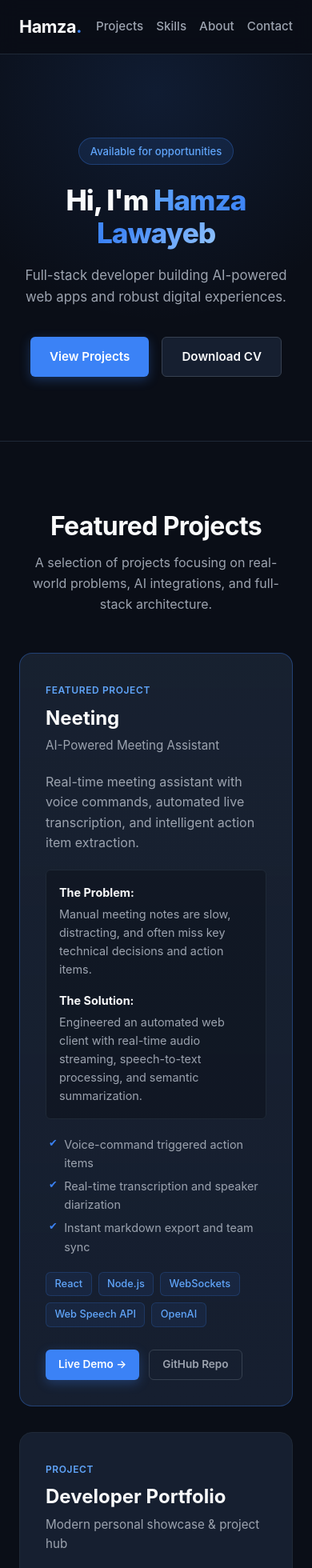
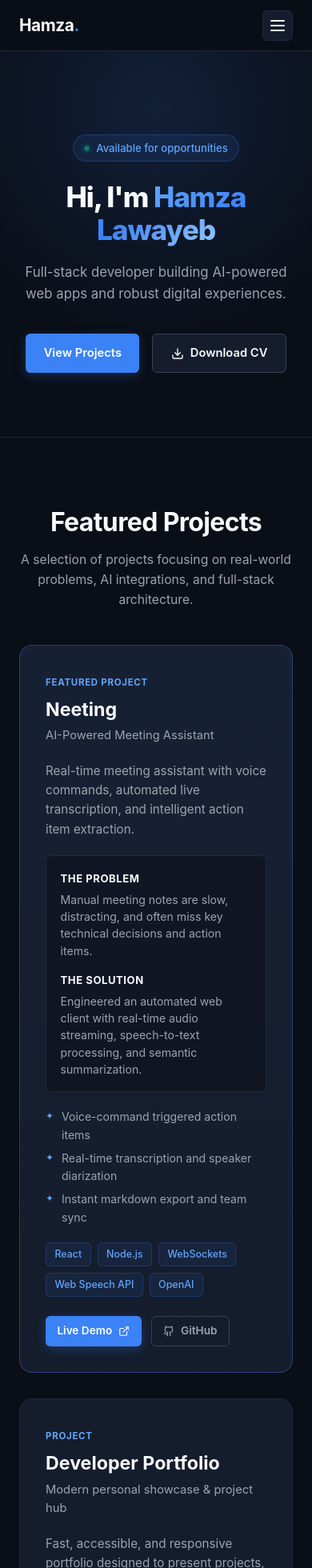
Before and after one commit to hamzalw404/portfolio, a React (Vite) app: page / in a window 390 px wide. Shown: the top 1960 px of the page at 80% size. Built offline with nearby package versions, Linux system fonts and the light colour scheme.

Commit message:
Add responsive navigation, icons, and interactive elements

```diff
--- a/src/components/Contact.jsx
+++ b/src/components/Contact.jsx
@@ -1,48 +1,94 @@
+import { useState } from 'react';
+import { IconMail, IconGithub, IconLinkedin, IconCopy, IconCheck } from './Icons';
+
 export default function Contact() {
+  const [copied, setCopied] = useState(false);
+  const email = 'hamzalawayeb@gmail.com';
+
+  const handleCopy = () => {
+    navigator.clipboard.writeText(email);
+    setCopied(true);
+    setTimeout(() => setCopied(false), 2200);
+  };
+
   return (
     <section className="section" id="contact">
       <div className="container">
         <div className="section-header">
           <h2 className="section-title">Get In Touch</h2>
           <p className="section-subtitle">
-            Whether you have a project in mind, want to discuss opportunities, or just want to connect.
+            Whether you have a project idea, want to discuss an open role, or just want to connect.
           </p>
         </div>
 
         <div className="contact-card">
           <div className="contact-methods">
-            <a
-              href="mailto:hamzalawayeb@gmail.com"
-              className="contact-pill"
-              target="_blank"
-              rel="noopener noreferrer"
-            >
-              <span className="contact-label">Email:</span>
-              <span className="contact-value">hamzalawayeb@gmail.com</span>
-            </a>
+            <div className="contact-pill">
+              <div className="contact-pill-left">
+                <IconMail className="contact-icon" />
+                <div>
+                  <span className="contact-label">Email</span>
+                  <a href={`mailto:${email}`} className="contact-value">
+                    {email}
+                  </a>
+                </div>
+              </div>
+              <button
+                type="button"
+                className="btn-copy"
+                onClick={handleCopy}
+                title="Copy email to clipboard"
+                aria-label="Copy email"
+              >
+                {copied ? (
+                  <span className="copied-status">
+                    <IconCheck size={14} /> Copied!
+                  </span>
+                ) : (
+                  <span className="copy-action">
+                    <IconCopy size={14} /> Copy
+                  </span>
+                )}
+              </button>
+            </div>
+
             <a
               href="https://github.com/hamzalawayeb"
               className="contact-pill"
               target="_blank"
               rel="noopener noreferrer"
             >
-              <span className="contact-label">GitHub:</span>
-              <span className="contact-value">github.com/hamzalawayeb</span>
+              <div className="contact-pill-left">
+                <IconGithub className="contact-icon" />
+                <div>
+                  <span className="contact-label">GitHub</span>
+                  <span className="contact-value">github.com/hamzalawayeb</span>
+                </div>
+              </div>
+              <span className="pill-arrow">↗</span>
             </a>
+
             <a
               href="https://linkedin.com/in/hamzalawayeb"
               className="contact-pill"
               target="_blank"
               rel="noopener noreferrer"
             >
-              <span className="contact-label">LinkedIn:</span>
-              <span className="contact-value">linkedin.com/in/hamzalawayeb</span>
+              <div className="contact-pill-left">
+                <IconLinkedin className="contact-icon" />
+                <div>
+                  <span className="contact-label">LinkedIn</span>
+                  <span className="contact-value">linkedin.com/in/hamzalawayeb</span>
+                </div>
+              </div>
+              <span className="pill-arrow">↗</span>
             </a>
           </div>
 
           <div className="contact-cta">
-            <a href="mailto:hamzalawayeb@gmail.com" className="btn btn-primary">
-              Send an Email
+            <a href={`mailto:${email}`} className="btn btn-primary">
+              <IconMail size={16} />
+              <span>Say Hello</span>
             </a>
           </div>
         </div>
--- a/src/components/Hero.jsx
+++ b/src/components/Hero.jsx
@@ -1,8 +1,13 @@
+import { IconDownload } from './Icons';
+
 export default function Hero() {
   return (
     <section className="hero-section" id="hero">
       <div className="container hero-container">
-        <div className="hero-badge">Available for opportunities</div>
+        <div className="hero-badge">
+          <span className="status-dot"></span>
+          Available for opportunities
+        </div>
         <h1 className="hero-title">
           Hi, I&apos;m <span className="highlight">Hamza Lawayeb</span>
         </h1>
@@ -14,7 +19,8 @@ export default function Hero() {
             View Projects
           </a>
           <a href="/resume.pdf" download className="btn btn-secondary">
-            Download CV
+            <IconDownload size={16} />
+            <span>Download CV</span>
           </a>
         </div>
       </div>
--- /dev/null
+++ b/src/components/Icons.jsx
@@ -0,0 +1,141 @@
+export function IconGithub({ size = 18, className = '' }) {
+  return (
+    <svg
+      width={size}
+      height={size}
+      viewBox="0 0 24 24"
+      fill="none"
+      stroke="currentColor"
+      strokeWidth="2"
+      strokeLinecap="round"
+      strokeLinejoin="round"
+      className={className}
+      aria-hidden="true"
+    >
+      <path d="M15 22v-4a4.8 4.8 0 0 0-1-3.5c3 0 6-2 6-5.5.08-1.25-.27-2.48-1-3.5.28-1.15.28-2.35 0-3.5 0 0-1 0-3 1.5-2.64-.5-5.36-.5-8 0C6 2 5 2 5 2c-.3 1.15-.3 2.35 0 3.5A5.403 5.403 0 0 0 4 9c0 3.5 3 5.5 6 5.5-.39.49-.68 1.05-.85 1.65-.17.6-.22 1.23-.15 1.85v4" />
+      <path d="M9 18c-4.51 2-5-2-7-2" />
+    </svg>
+  );
+}
+
+export function IconLinkedin({ size = 18, className = '' }) {
+  return (
+    <svg
+      width={size}
+      height={size}
+      viewBox="0 0 24 24"
+      fill="none"
+      stroke="currentColor"
+      strokeWidth="2"
+      strokeLinecap="round"
+      strokeLinejoin="round"
+      className={className}
+      aria-hidden="true"
+    >
+      <path d="M16 8a6 6 0 0 1 6 6v7h-4v-7a2 2 0 0 0-2-2 2 2 0 0 0-2 2v7h-4v-7a6 6 0 0 1 6-6z" />
+      <rect x="2" y="9" width="4" height="12" rx="1" />
+      <circle cx="4" cy="4" r="2" />
+    </svg>
+  );
+}
+
+export function IconMail({ size = 18, className = '' }) {
+  return (
+    <svg
+      width={size}
+      height={size}
+      viewBox="0 0 24 24"
+      fill="none"
+      stroke="currentColor"
+      strokeWidth="2"
+      strokeLinecap="round"
+      strokeLinejoin="round"
+      className={className}
+      aria-hidden="true"
+    >
+      <rect width="20" height="16" x="2" y="4" rx="2" />
+      <path d="m22 7-8.97 5.7a1.94 1.94 0 0 1-2.06 0L2 7" />
+    </svg>
+  );
+}
+
+export function IconExternal({ size = 16, className = '' }) {
+  return (
+    <svg
+      width={size}
+      height={size}
+      viewBox="0 0 24 24"
+      fill="none"
+      stroke="currentColor"
+      strokeWidth="2"
+      strokeLinecap="round"
+      strokeLinejoin="round"
+      className={className}
+      aria-hidden="true"
+    >
+      <path d="M15 3h6v6" />
+      <path d="M10 14 21 3" />
+      <path d="M18 13v6a2 2 0 0 1-2 2H5a2 2 0 0 1-2-2V8a2 2 0 0 1 2-2h6" />
+    </svg>
+  );
+}
+
+export function IconDownload({ size = 16, className = '' }) {
+  return (
+    <svg
+      width={size}
+      height={size}
+      viewBox="0 0 24 24"
+      fill="none"
+      stroke="currentColor"
+      strokeWidth="2"
+      strokeLinecap="round"
+      strokeLinejoin="round"
+      className={className}
+      aria-hidden="true"
+    >
+      <path d="M21 15v4a2 2 0 0 1-2 2H5a2 2 0 0 1-2-2v-4" />
+      <polyline points="7 10 12 15 17 10" />
+      <line x1="12" y1="15" x2="12" y2="3" />
+    </svg>
+  );
+}
+
+export function IconCopy({ size = 16, className = '' }) {
+  return (
+    <svg
+      width={size}
+      height={size}
+      viewBox="0 0 24 24"
+      fill="none"
+      stroke="currentColor"
+      strokeWidth="2"
+      strokeLinecap="round"
+      strokeLinejoin="round"
+      className={className}
+      aria-hidden="true"
+    >
+      <rect width="14" height="14" x="8" y="8" rx="2" ry="2" />
+      <path d="M4 16c-1.1 0-2-.9-2-2V4c0-1.1.9-2 2-2h10c1.1 0 2 .9 2 2" />
+    </svg>
+  );
+}
+
+export function IconCheck({ size = 16, className = '' }) {
+  return (
+    <svg
+      width={size}
+      height={size}
+      viewBox="0 0 24 24"
+      fill="none"
+      stroke="currentColor"
+      strokeWidth="2.5"
+      strokeLinecap="round"
+      strokeLinejoin="round"
+      className={className}
+      aria-hidden="true"
+    >
+      <polyline points="20 6 9 17 4 12" />
+    </svg>
+  );
+}
--- a/src/components/Navbar.jsx
+++ b/src/components/Navbar.jsx
@@ -1,15 +1,41 @@
+import { useState } from 'react';
+
 export default function Navbar() {
+  const [isOpen, setIsOpen] = useState(false);
+
+  const toggleMenu = () => setIsOpen((prev) => !prev);
+  const closeMenu = () => setIsOpen(false);
+
   return (
     <header className="navbar">
       <div className="container nav-content">
-        <a href="#" className="nav-logo">
+        <a href="#hero" className="nav-logo" onClick={closeMenu}>
           Hamza<span>.</span>
         </a>
-        <nav className="nav-links">
-          <a href="#projects">Projects</a>
-          <a href="#skills">Skills</a>
-          <a href="#about">About</a>
-          <a href="#contact">Contact</a>
+
+        <button
+          type="button"
+          className="nav-mobile-toggle"
+          onClick={toggleMenu}
+          aria-label="Toggle Navigation Menu"
+          aria-expanded={isOpen}
+        >
+          <span className={`hamburger-bar ${isOpen ? 'open' : ''}`}></span>
+        </button>
+
+        <nav className={`nav-links ${isOpen ? 'open' : ''}`}>
+          <a href="#projects" onClick={closeMenu}>
+            Projects
+          </a>
+          <a href="#skills" onClick={closeMenu}>
+            Skills
+          </a>
+          <a href="#about" onClick={closeMenu}>
+            About
+          </a>
+          <a href="#contact" onClick={closeMenu}>
+            Contact
+          </a>
         </nav>
       </div>
     </header>
--- a/src/components/ProjectCard.jsx
+++ b/src/components/ProjectCard.jsx
@@ -1,3 +1,5 @@
+import { IconGithub, IconExternal } from './Icons';
+
 export default function ProjectCard({ project }) {
   const { title, subtitle, description, problem, solution, tags, liveDemo, github, highlights, featured } =
     project;
@@ -17,10 +19,12 @@ export default function ProjectCard({ project }) {
       {problem && solution && (
         <div className="project-case">
           <div className="case-item">
-            <strong>The Problem:</strong> {problem}
+            <strong>The Problem</strong>
+            <p>{problem}</p>
           </div>
           <div className="case-item">
-            <strong>The Solution:</strong> {solution}
+            <strong>The Solution</strong>
+            <p>{solution}</p>
           </div>
         </div>
       )}
@@ -49,7 +53,8 @@ export default function ProjectCard({ project }) {
             rel="noopener noreferrer"
             className="btn btn-sm btn-primary"
           >
-            Live Demo →
+            <span>Live Demo</span>
+            <IconExternal size={14} />
           </a>
         )}
         {github && (
@@ -59,7 +64,8 @@ export default function ProjectCard({ project }) {
             rel="noopener noreferrer"
             className="btn btn-sm btn-outline"
           >
-            GitHub Repo
+            <IconGithub size={14} />
+            <span>GitHub</span>
           </a>
         )}
       </div>
--- a/src/index.css
+++ b/src/index.css
@@ -1,22 +1,23 @@
 :root {
   --bg-primary: #0a0e17;
   --bg-secondary: #111827;
-  --bg-card: #161f30;
-  --bg-card-hover: #1c273c;
+  --bg-card: #151d2d;
+  --bg-card-hover: #1b263b;
   --text-primary: #f9fafb;
   --text-secondary: #9ca3af;
   --text-muted: #6b7280;
   --accent: #3b82f6;
   --accent-hover: #2563eb;
   --accent-light: #60a5fa;
-  --border: #1f2937;
+  --accent-glow: rgba(59, 130, 246, 0.25);
+  --border: #1f293d;
   --border-light: #374151;
   --radius-sm: 6px;
   --radius-md: 10px;
   --radius-lg: 16px;
   --font-family: -apple-system, BlinkMacSystemFont, "Segoe UI", Roboto, "Helvetica Neue", Arial, sans-serif;
-  --container-max-width: 1040px;
-  --transition: all 0.2s ease-in-out;
+  --container-max-width: 1000px;
+  --transition: all 0.2s cubic-bezier(0.16, 1, 0.3, 1);
 }
 
 * {
@@ -45,6 +46,13 @@ a {
   transition: var(--transition);
 }
 
+button {
+  font-family: inherit;
+  cursor: pointer;
+  border: none;
+  background: none;
+}
+
 .container {
   width: 100%;
   max-width: var(--container-max-width);
@@ -57,10 +65,11 @@ a {
   position: sticky;
   top: 0;
   z-index: 100;
-  background-color: rgba(10, 14, 23, 0.85);
-  backdrop-filter: blur(12px);
+  background-color: rgba(10, 14, 23, 0.82);
+  backdrop-filter: blur(14px);
+  -webkit-backdrop-filter: blur(14px);
   border-bottom: 1px solid var(--border);
-  height: 68px;
+  height: 64px;
   display: flex;
   align-items: center;
 }
@@ -72,7 +81,7 @@ a {
 }
 
 .nav-logo {
-  font-size: 1.35rem;
+  font-size: 1.3rem;
   font-weight: 700;
   letter-spacing: -0.02em;
 }
@@ -83,12 +92,12 @@ a {
 
 .nav-links {
   display: flex;
-  gap: 1.75rem;
+  gap: 1.8rem;
 }
 
 .nav-links a {
   color: var(--text-secondary);
-  font-size: 0.95rem;
+  font-size: 0.92rem;
   font-weight: 500;
 }
 
@@ -96,31 +105,101 @@ a {
   color: var(--accent-light);
 }
 
+.nav-mobile-toggle {
+  display: none;
+  flex-direction: column;
+  justify-content: center;
+  align-items: center;
+  width: 38px;
+  height: 38px;
+  border-radius: var(--radius-sm);
+  border: 1px solid var(--border);
+  background-color: var(--bg-card);
+  cursor: pointer;
+}
+
+.hamburger-bar,
+.hamburger-bar::before,
+.hamburger-bar::after {
+  display: block;
+  width: 18px;
+  height: 2px;
+  background-color: var(--text-primary);
+  border-radius: 2px;
+  transition: var(--transition);
+  content: "";
+  position: relative;
+}
+
+.hamburger-bar::before {
+  top: -6px;
+  position: absolute;
+}
+
+.hamburger-bar::after {
+  top: 6px;
+  position: absolute;
+}
+
+.hamburger-bar.open {
+  background-color: transparent;
+}
+
+.hamburger-bar.open::before {
+  transform: translateY(6px) rotate(45deg);
+}
+
+.hamburger-bar.open::after {
+  transform: translateY(-6px) rotate(-45deg);
+}
+
 /* Hero Section */
 .hero-section {
   padding: 6.5rem 0 5rem;
   text-align: center;
-  background: radial-gradient(circle at 50% 10%, rgba(59, 130, 246, 0.12) 0%, transparent 60%);
+  background: radial-gradient(circle at 50% 15%, rgba(59, 130, 246, 0.15) 0%, transparent 65%);
 }
 
 .hero-container {
-  max-width: 780px;
+  max-width: 760px;
 }
 
 .hero-badge {
-  display: inline-block;
+  display: inline-flex;
+  align-items: center;
+  gap: 0.5rem;
   padding: 0.35rem 0.85rem;
-  background: rgba(59, 130, 246, 0.12);
+  background: rgba(59, 130, 246, 0.1);
   color: var(--accent-light);
-  border: 1px solid rgba(59, 130, 246, 0.3);
+  border: 1px solid rgba(59, 130, 246, 0.25);
   border-radius: 9999px;
   font-size: 0.82rem;
   font-weight: 500;
   margin-bottom: 1.5rem;
 }
 
+.status-dot {
+  width: 7px;
+  height: 7px;
+  border-radius: 50%;
+  background-color: #10b981;
+  box-shadow: 0 0 8px #10b981;
+  animation: pulse 2s infinite ease-in-out;
+}
+
+@keyframes pulse {
+  0%, 100% {
+    opacity: 1;
+    transform: scale(1);
+  }
+  50% {
+    opacity: 0.5;
+    transform: scale(0.85);
+  }
+}
+
 .hero-title {
-  font-size: clamp(2.2rem, 5vw, 3.75rem);
+  font-size: clamp(2.2rem, 5vw, 3.6rem);
   font-weight: 800;
   line-height: 1.15;
   letter-spacing: -0.03em;
@@ -134,9 +213,9 @@ a {
 }
 
 .hero-tagline {
-  font-size: clamp(1.05rem, 2vw, 1.25rem);
+  font-size: clamp(1.05rem, 2vw, 1.2rem);
   color: var(--text-secondary);
-  max-width: 620px;
+  max-width: 600px;
   margin: 0 auto 2.25rem;
   line-height: 1.6;
 }
@@ -153,8 +232,9 @@ a {
   display: inline-flex;
   align-items: center;
   justify-content: center;
-  padding: 0.75rem 1.5rem;
-  font-size: 0.95rem;
+  gap: 0.5rem;
+  padding: 0.75rem 1.4rem;
+  font-size: 0.92rem;
   font-weight: 600;
   border-radius: var(--radius-sm);
   transition: var(--transition);
@@ -164,7 +244,7 @@ a {
 .btn-primary {
   background-color: var(--accent);
   color: #ffffff;
-  box-shadow: 0 4px 14px rgba(59, 130, 246, 0.3);
+  box-shadow: 0 4px 14px var(--accent-glow);
 }
 
 .btn-primary:hover {
@@ -180,7 +260,8 @@ a {
 
 .btn-secondary:hover {
   background-color: var(--bg-card-hover);
-  border-color: var(--accent);
+  border-color: var(--accent-light);
+  transform: translateY(-1px);
 }
 
 .btn-outline {
@@ -192,10 +273,11 @@ a {
 .btn-outline:hover {
   color: var(--text-primary);
   border-color: var(--text-secondary);
+  transform: translateY(-1px);
 }
 
 .btn-sm {
-  padding: 0.45rem 1rem;
+  padding: 0.45rem 0.9rem;
   font-size: 0.85rem;
 }
 
@@ -206,7 +288,7 @@ a {
 }
 
 .section-header {
-  margin-bottom: 3rem;
+  margin-bottom: 2.75rem;
   text-align: center;
 }
 
@@ -219,8 +301,8 @@ a {
 
 .section-subtitle {
   color: var(--text-secondary);
-  font-size: 1rem;
-  max-width: 600px;
+  font-size: 0.98rem;
+  max-width: 580px;
   margin: 0 auto;
 }
 
@@ -243,40 +325,41 @@ a {
 }
 
 .project-card:hover {
-  border-color: rgba(59, 130, 246, 0.4);
+  border-color: rgba(59, 130, 246, 0.45);
   transform: translateY(-2px);
   background-color: var(--bg-card-hover);
 }
 
 .project-card.featured {
   border-color: rgba(59, 130, 246, 0.35);
-  background: linear-gradient(180deg, rgba(30, 41, 59, 0.7) 0%, var(--bg-card) 100%);
+  background: linear-gradient(180deg, rgba(27, 38, 59, 0.8) 0%, var(--bg-card) 100%);
 }
 
 .project-badge {
   display: inline-block;
-  font-size: 0.75rem;
+  font-size: 0.72rem;
   text-transform: uppercase;
-  letter-spacing: 0.05em;
-  font-weight: 600;
+  letter-spacing: 0.06em;
+  font-weight: 700;
   color: var(--accent-light);
   margin-bottom: 0.4rem;
 }
 
 .project-title {
-  font-size: 1.5rem;
+  font-size: 1.45rem;
   font-weight: 700;
   color: var(--text-primary);
 }
 
 .project-subtitle {
   color: var(--text-secondary);
-  font-size: 0.95rem;
-  margin-top: 0.2rem;
+  font-size: 0.92rem;
+  margin-top: 0.15rem;
 }
 
 .project-description {
   color: var(--text-secondary);
+  font-size: 0.95rem;
   line-height: 1.6;
 }
 
@@ -284,21 +367,25 @@ a {
   display: grid;
   grid-template-columns: 1fr 1fr;
   gap: 1rem;
-  background-color: rgba(10, 14, 23, 0.45);
+  background-color: rgba(10, 14, 23, 0.5);
   border: 1px solid var(--border);
   border-radius: var(--radius-sm);
-  padding: 1rem;
-  font-size: 0.9rem;
-}
-
-.project-case .case-item {
-  color: var(--text-secondary);
+  padding: 1.1rem;
+  font-size: 0.88rem;
 }
 
 .project-case strong {
   color: var(--text-primary);
   display: block;
-  margin-bottom: 0.25rem;
+  font-size: 0.82rem;
+  text-transform: uppercase;
+  letter-spacing: 0.04em;
+  margin-bottom: 0.35rem;
+}
+
+.project-case p {
+  color: var(--text-secondary);
+  line-height: 1.5;
 }
 
 .project-highlights {
@@ -306,22 +393,21 @@ a {
   display: flex;
   flex-direction: column;
   gap: 0.4rem;
-  padding-left: 0.25rem;
 }
 
 .project-highlights li {
-  font-size: 0.9rem;
+  font-size: 0.88rem;
   color: var(--text-secondary);
   position: relative;
-  padding-left: 1.2rem;
+  padding-left: 1.25rem;
 }
 
 .project-highlights li::before {
-  content: "✔";
-  color: var(--accent);
+  content: "✦";
+  color: var(--accent-light);
   position: absolute;
   left: 0;
-  font-size: 0.8rem;
+  font-size: 0.75rem;
 }
 
 .project-tags {
@@ -332,9 +418,9 @@ a {
 
 .tag {
   background-color: rgba(59, 130, 246, 0.08);
-  border: 1px solid rgba(59, 130, 246, 0.2);
+  border: 1px solid rgba(59, 130, 246, 0.22);
   color: var(--accent-light);
-  font-size: 0.8rem;
+  font-size: 0.78rem;
   font-weight: 500;
   padding: 0.25rem 0.65rem;
   border-radius: var(--radius-sm);
@@ -343,25 +429,25 @@ a {
 .project-links {
   display: flex;
   gap: 0.75rem;
-  margin-top: 0.5rem;
+  margin-top: 0.25rem;
 }
 
 /* Skills */
 .skills-grid {
   display: grid;
-  grid-template-columns: repeat(auto-fit, minmax(220px, 1fr));
-  gap: 1.5rem;
+  grid-template-columns: repeat(auto-fit, minmax(210px, 1fr));
+  gap: 1.25rem;
 }
 
 .skill-category-card {
   background-color: var(--bg-card);
   border: 1px solid var(--border);
   border-radius: var(--radius-md);
-  padding: 1.5rem;
+  padding: 1.4rem;
 }
 
 .category-title {
-  font-size: 1.1rem;
+  font-size: 1.05rem;
   font-weight: 600;
   margin-bottom: 1rem;
   color: var(--accent-light);
@@ -375,51 +461,51 @@ a {
 }
 
 .skill-pill {
-  background-color: rgba(255, 255, 255, 0.03);
+  background-color: rgba(255, 255, 255, 0.025);
   border: 1px solid var(--border);
-  padding: 0.45rem 0.75rem;
+  padding: 0.4rem 0.7rem;
   border-radius: var(--radius-sm);
-  font-size: 0.88rem;
+  font-size: 0.86rem;
   color: var(--text-secondary);
 }
 
 /* About */
 .about-content {
   display: grid;
-  grid-template-columns: 1.2fr 0.8fr;
-  gap: 2.5rem;
+  grid-template-columns: 1.15fr 0.85fr;
+  gap: 2.25rem;
   align-items: start;
 }
 
 .about-text {
   display: flex;
   flex-direction: column;
-  gap: 1.25rem;
+  gap: 1.2rem;
   color: var(--text-secondary);
-  font-size: 1.05rem;
+  font-size: 1rem;
 }
 
 .about-highlights {
   display: flex;
   flex-direction: column;
-  gap: 1rem;
+  gap: 0.85rem;
 }
 
 .info-box {
   background-color: var(--bg-card);
   border: 1px solid var(--border);
   border-radius: var(--radius-md);
-  padding: 1.2rem;
+  padding: 1.15rem;
 }
 
 .info-box h4 {
-  font-size: 0.95rem;
+  font-size: 0.92rem;
   color: var(--accent-light);
-  margin-bottom: 0.35rem;
+  margin-bottom: 0.3rem;
 }
 
 .info-box p {
-  font-size: 0.9rem;
+  font-size: 0.88rem;
   color: var(--text-secondary);
 }
 
@@ -428,9 +514,8 @@ a {
   background-color: var(--bg-card);
   border: 1px solid var(--border);
   border-radius: var(--radius-lg);
-  padding: 2.5rem;
-  text-align: center;
-  max-width: 680px;
+  padding: 2.25rem;
+  max-width: 620px;
   margin: 0 auto;
 }
 
@@ -438,51 +523,126 @@ a {
   display: flex;
   flex-direction: column;
   gap: 0.85rem;
-  margin-bottom: 2rem;
+  margin-bottom: 1.8rem;
 }
 
 .contact-pill {
   display: flex;
   justify-content: space-between;
   align-items: center;
-  background-color: rgba(10, 14, 23, 0.5);
+  background-color: rgba(10, 14, 23, 0.55);
   border: 1px solid var(--border);
-  padding: 0.85rem 1.25rem;
+  padding: 0.85rem 1.15rem;
   border-radius: var(--radius-sm);
-  font-size: 0.95rem;
+  transition: var(--transition);
 }
 
 .contact-pill:hover {
   border-color: var(--accent);
+  background-color: rgba(59, 130, 246, 0.04);
+}
+
+.contact-pill-left {
+  display: flex;
+  align-items: center;
+  gap: 0.85rem;
+}
+
+.contact-icon {
+  color: var(--accent-light);
+  flex-shrink: 0;
 }
 
 .contact-label {
+  display: block;
   color: var(--text-muted);
-  font-weight: 500;
+  font-size: 0.75rem;
+  text-transform: uppercase;
+  letter-spacing: 0.04em;
+  font-weight: 600;
 }
 
 .contact-value {
   color: var(--text-primary);
+  font-size: 0.92rem;
+  font-weight: 500;
+}
+
+.pill-arrow {
+  color: var(--text-muted);
+  font-size: 1.1rem;
+}
+
+.contact-pill:hover .pill-arrow {
+  color: var(--accent-light);
+}
+
+.btn-copy {
+  border: 1px solid var(--border-light);
+  background-color: var(--bg-card);
+  border-radius: var(--radius-sm);
+  padding: 0.35rem 0.7rem;
+  font-size: 0.8rem;
+  color: var(--text-secondary);
+  transition: var(--transition);
+}
+
+.btn-copy:hover {
+  border-color: var(--accent);
+  color: var(--text-primary);
+}
+
+.copy-action,
+.copied-status {
+  display: inline-flex;
+  align-items: center;
+  gap: 0.35rem;
+}
+
+.copied-status {
+  color: #10b981;
   font-weight: 600;
 }
 
+.contact-cta {
+  text-align: center;
+}
+
 .footer {
-  margin-top: 4rem;
+  margin-top: 3.5rem;
   text-align: center;
   color: var(--text-muted);
-  font-size: 0.85rem;
+  font-size: 0.84rem;
 }
 
 /* Responsive */
 @media (max-width: 768px) {
+  .nav-mobile-toggle {
+    display: flex;
+  }
+
+  .nav-links {
+    position: absolute;
+    top: 64px;
+    left: 0;
+    right: 0;
+    background-color: var(--bg-primary);
+    border-bottom: 1px solid var(--border);
+    flex-direction: column;
+    padding: 1.5rem;
+    gap: 1.25rem;
+    display: none;
+  }
+
+  .nav-links.open {
+    display: flex;
+  }
+
   .project-case {
     grid-template-columns: 1fr;
   }
+
   .about-content {
     grid-template-columns: 1fr;
   }
-  .nav-links {
-    gap: 1rem;
-    font-size: 0.85rem;
-  }
 }
```
